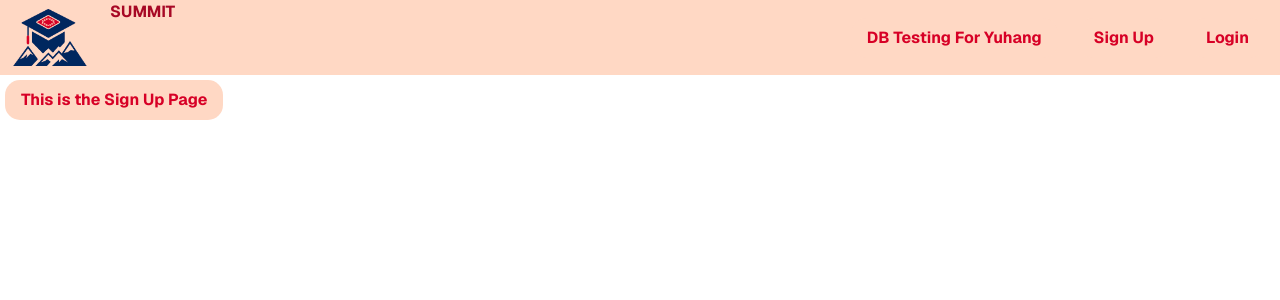
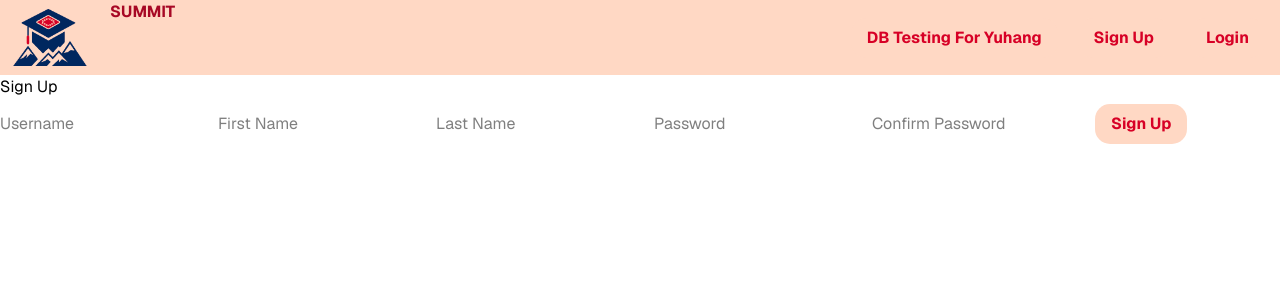
Before and after one commit to SinSayWu/igp-generator, a Next.js app: page /signup in a window 1280 px wide. Shown: the top 300 px of the page. Built offline with nearby package versions, Linux system fonts and the light colour scheme.

Commit message:
made basic login/sign up page

```diff
--- a/app/login/page.tsx
+++ b/app/login/page.tsx
@@ -1,5 +1,10 @@
 export default function Login() {
     return (
-        <button>This is the Login Page</button>
+        <>
+            <p>Login</p>
+            <input placeholder="Username" type="text"></input>
+            <input placeholder="Password" type="password"></input>
+            <button>Log In</button>
+        </>
     )
 }
--- a/app/signup/page.tsx
+++ b/app/signup/page.tsx
@@ -1,5 +1,13 @@
 export default function Signup() {
     return (
-        <button>This is the Sign Up Page</button>
+        <>
+            <p>Sign Up</p>
+            <input placeholder="Username" type="text"></input>
+            <input placeholder="First Name" type="password"></input>
+            <input placeholder="Last Name" type="password"></input>
+            <input placeholder="Password" type="password"></input>
+            <input placeholder="Confirm Password" type="password"></input>
+            <button>Sign Up</button>
+        </>
     )
 }
```
Also changed, not shown: 1 other file (tests, documents, lock files or other folders).
